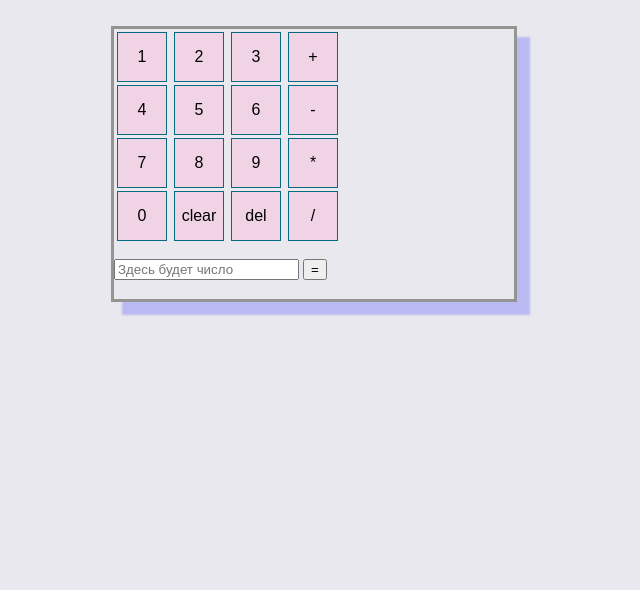
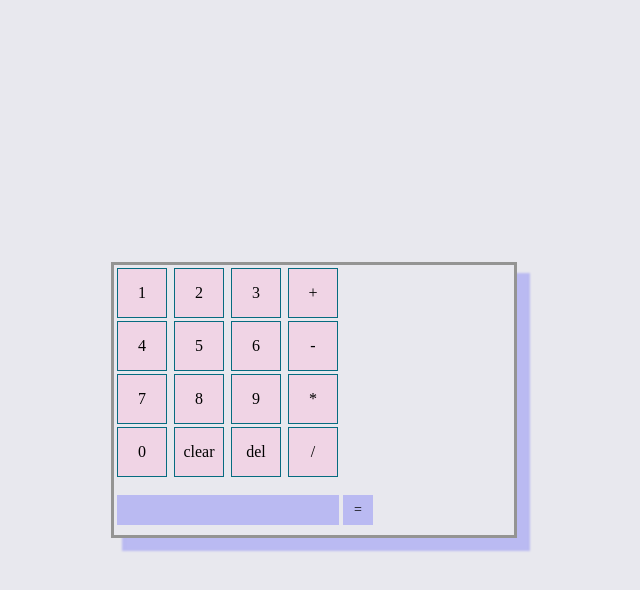
Before and after one commit to Euphoriaerika/calcul, a plain HTML site: page calc/calc.html in a window 1280 px wide. Shown: the whole page, without its empty margins (326-966 px from the left). Drawn offline with Linux system fonts and the light colour scheme.

Commit message:
add start animation & modif calculator

```diff
--- a/calc/calc.css
+++ b/calc/calc.css
@@ -1,25 +1,80 @@
 body {
-background: #E8E8EE;
+	/*пользователь не может ставить курсор*/
+	user-select: none;
+	/*цвет фона*/
+	background: #E8E8EE;
 }
+/*кнопка*/
 .block {
+	/*настройки текста и его расположения*/
+	font-family: "Times New Roman", Times, serif;
+    font-size: 16px;
+    text-align: center;
+	padding: 10px 0px;
+	/*ставлю руку с пальцем как новый указатель мыши*/
+    cursor: pointer;
+	/*обькты идут влинию*/
     display: inline;
+	/*ширина\высота*/
     width: 50;
 	height: 50;
+	/*делаю границу*/
     border: 1px solid #066B80;
+	/*цвет фона*/
     background-color: #F0D4E5;
-    padding: 10px 0px;
-    font-size: 16px;
-    cursor: pointer;
-    text-align: center;
+	/*отступы между обьектами*/
 	margin-left: 3px;
 	margin-top: 3px;
 }
+/*окно калькулятора*/
 .wrapper {
-	margin: 0 auto;
+	/*расположение объекта в центре*/
+	margin: 0;
+    position: absolute;
+    top: 50%;
+    left: 50%;
+    margin-right: -50%;
+    transform: translate(-50%, -50%);
+	/*тип объекта(у нас, если выйти за границу, данне не отображаются)*/
 	overflow: hidden;
+	/*ширина\высота*/
 	width: 400px;
 	height: 270px;
-	background: url(fon.jpg);
+	/*настройка границы и теней*/
 	border: 3px solid #949493;
 	box-shadow: 12px 12px 2px 1px rgba(0, 0, 255, .2);
 }
+/*строка результата*/
+.result{
+	/*настройки текста*/
+	font-family: "Times New Roman", Times, serif;
+	font-size: 14px;
+	/*ставлю стандартный указатель мыши при наведении*/
+	cursor: default;
+	/*ширина\высота*/
+	width: 222;
+	height: 30;
+	/*убираю границу*/
+	border: none;
+	/*отступ влево*/
+	margin-left: 3px;
+	/*цвет фона*/
+	background-color: rgba(0, 0, 255, .2);
+}
+/*наше равно*/
+.getResult {
+	/*настройки текста*/
+	font-family: "Times New Roman", Times, serif;
+	font-size: 14px;
+	/*ширина\высота*/
+	width: 30;
+	height: 30;
+	/*убираю границу*/
+	border: none;
+	/*цвет фона*/
+	background-color: rgba(0, 0, 255, .2);
+}
+/*это чтоб ккнопка темнела при наведении*/
+#color:hover {
+  background:#E3C8D8;
+}
--- a/calc/calc.html
+++ b/calc/calc.html
@@ -1,35 +1,35 @@
-<html lang="ru">
+<html lang="ua">
 
 <head>
     <meta charset="utf-8">
-    <title>Statistic</title>
+    <title>calculator</title>
     <link rel="stylesheet" href="calc.css" type="text/css">
 </head>
 
 <body>
 <br>
 <form name="calc" class="wrapper">
-    <button type="button" class="block" onclick="document.getElementById('Bodya').value += 1"> 1</button>
-    <button type="button" class="block" onclick="document.getElementById('Bodya').value += 2"> 2</button>
-    <button type="button" class="block" onclick="document.getElementById('Bodya').value += 3"> 3</button>
-    <button type="button" class="block" onclick="document.getElementById('Bodya').value += '+'"> +</button>
+    <button type="button" id = "color" class="block" onclick="document.getElementById('Bodya').value += 1"> 1</button>
+    <button type="button" id = "color" class="block" onclick="document.getElementById('Bodya').value += 2"> 2</button>
+    <button type="button" id = "color" class="block" onclick="document.getElementById('Bodya').value += 3"> 3</button>
+    <button type="button" id = "color" class="block" onclick="document.getElementById('Bodya').value += '+'"> +</button>
 <br>
-    <button type="button" class="block" onclick="document.getElementById('Bodya').value += 4"> 4</button>
-    <button type="button" class="block" onclick="document.getElementById('Bodya').value += 5"> 5</button>
-    <button type="button" class="block" onclick="document.getElementById('Bodya').value += 6"> 6</button>
-    <button type="button" class="block" onclick="document.getElementById('Bodya').value += '-'"> -</button>
+    <button type="button" id = "color" class="block" onclick="document.getElementById('Bodya').value += 4"> 4</button>
+    <button type="button" id = "color" class="block" onclick="document.getElementById('Bodya').value += 5"> 5</button>
+    <button type="button" id = "color" class="block" onclick="document.getElementById('Bodya').value += 6"> 6</button>
+    <button type="button" id = "color" class="block" onclick="document.getElementById('Bodya').value += '-'"> -</button>
 <br>
-    <button type="button" class="block" onclick="document.getElementById('Bodya').value += 7"> 7</button>
-    <button type="button" class="block" onclick="document.getElementById('Bodya').value += 8"> 8</button>
-    <button type="button" class="block" onclick="document.getElementById('Bodya').value += 9"> 9</button>
-    <button type="button" class="block" onclick="document.getElementById('Bodya').value += '*'"> *</button>
+    <button type="button" id = "color" class="block" onclick="document.getElementById('Bodya').value += 7"> 7</button>
+    <button type="button" id = "color" class="block" onclick="document.getElementById('Bodya').value += 8"> 8</button>
+    <button type="button" id = "color" class="block" onclick="document.getElementById('Bodya').value += 9"> 9</button>
+    <button type="button" id = "color" class="block" onclick="document.getElementById('Bodya').value += '*'"> *</button>
 <br>
-    <button type="button" class="block" onclick="document.getElementById('Bodya').value += 0"> 0</button>
-    <button type="button" class="block" onclick="document.getElementById('Bodya').value = ''"> clear</button>
-    <button type="button" class="block" onclick="backSpace();"> del </button>
-    <button type="button" class="block" onclick="document.getElementById('Bodya').value += '/'"> /</button>
-	<br><br><input id="Bodya" placeholder="Здесь будет число" onkeydown="return false;">
-    <button onclick="BodyaSkazalNadoException();">=</button>
+    <button type="button" id = "color" class="block" onclick="document.getElementById('Bodya').value += 0"> 0</button>
+    <button type="button" id = "color" class="block" onclick="document.getElementById('Bodya').value = ''"> clear</button>
+    <button type="button" id = "color" class="block" onclick="backSpace();"> del </button>
+    <button type="button" id = "color" class="block" onclick="document.getElementById('Bodya').value += '/'"> /</button>
+	<br><br><input type="text" class="result" id="Bodya" onkeydown="return false;">
+    <button type="button" class="getResult" onclick="BodyaSkazalNadoException();">=</button>
 </form>
 	<!--Исключение, чтобы не было пакостных входных данных-->
     <script>
@@ -39,11 +39,11 @@
 
             try {
                 Bodya_value = eval(Bodya_value);
+				event.preventDefault();
 
             } catch (e) {
-                // alert('hi');
                 console.log(`Error: ${e}`);
-                alert('Ты лох, нормально вводи');
+                alert('ошибка ввода♡');
                 Bodya_value = '';
 
             }
--- /dev/null
+++ b/calc/index.css
@@ -0,0 +1,33 @@
+body{
+	user-select: none;
+	background: #E8E8EE;
+	position: relative;
+}
+.circle{
+	margin: 0;
+    position: absolute;
+    top: 50%;
+    left: 50%;
+    margin-right: -50%;
+    transform: translate(-50%, -50%);
+
+	background-color: #fff;
+	border-radius: 50%;
+	animation-name: start-use;
+	animation-duration: 4s;
+	animation-delay: 1s;
+}
+@keyframes start-use{
+	0%{
+		width: 50px;
+		height: 50px;
+	}
+	50%{
+	background-color: rgba(0, 0, 255, .2);
+	}
+	100%{
+		background-color: #F0D4E5;
+		width: 170px;
+		height: 170px;
+	}
+}
```
Also changed, not shown: calc/index.html (added, +14 -0 lines).
